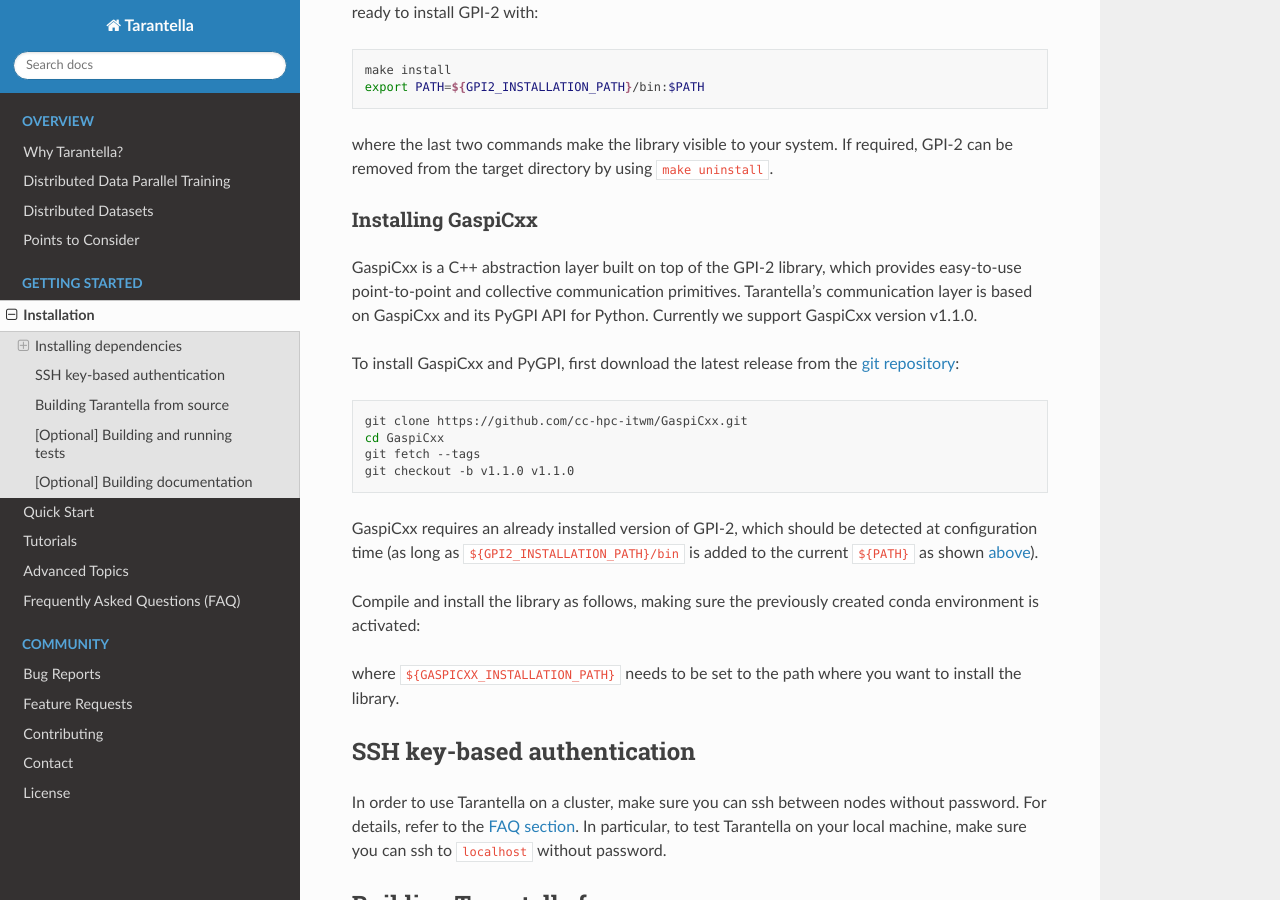
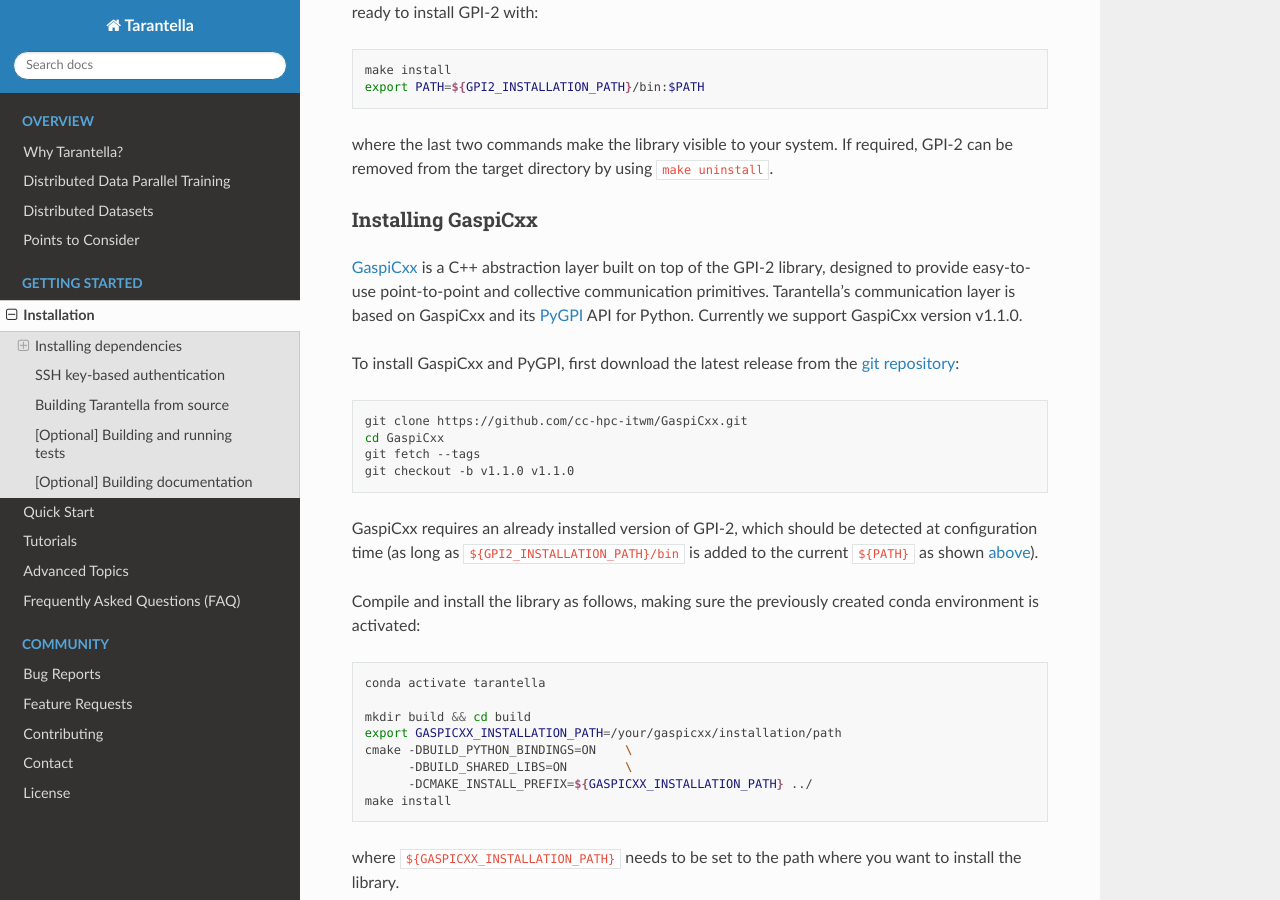
Before and after one commit to cc-hpc-itwm/tarantella, a Sphinx documentation site: the page built from docs/source/installation.rst, in a window 1280 px wide and 900 px high, scrolled down 1903 px. Built offline with Sphinx 7.4.7 and the Read the Docs theme 2.0.0, drawn with Linux system fonts in a browser that asks for light colours; some of the changed text lies outside the part shown.

Commit message:
docs: update installation guide

```diff
--- a/docs/source/installation.rst
+++ b/docs/source/installation.rst
@@ -122,9 +122,11 @@
 Installing GaspiCxx
 ^^^^^^^^^^^^^^^^^^^
 
-GaspiCxx is a C++ abstraction layer built on top of the GPI-2 library,
-which provides easy-to-use point-to-point and collective communication primitives.
-Tarantella's communication layer is based on GaspiCxx and its PyGPI API for Python.
+`GaspiCxx <https://github.com/cc-hpc-itwm/GaspiCxx>`_ is a C++ abstraction layer built
+on top of the GPI-2 library, designed to provide easy-to-use point-to-point and collective
+communication primitives.
+Tarantella's communication layer is based on GaspiCxx and its
+`PyGPI <https://github.com/cc-hpc-itwm/GaspiCxx/blob/v1.1.0/src/python/README.md>`_ API for Python.
 Currently we support GaspiCxx version v1.1.0.
 
 To install GaspiCxx and PyGPI, first download the latest release from the
@@ -145,6 +147,7 @@
 environment is activated:
 
 .. code-block:: bash
+
   conda activate tarantella
 
   mkdir build && cd build
```
Also changed, not shown: other parts of docs/source/installation.rst (+2 -2 lines).
